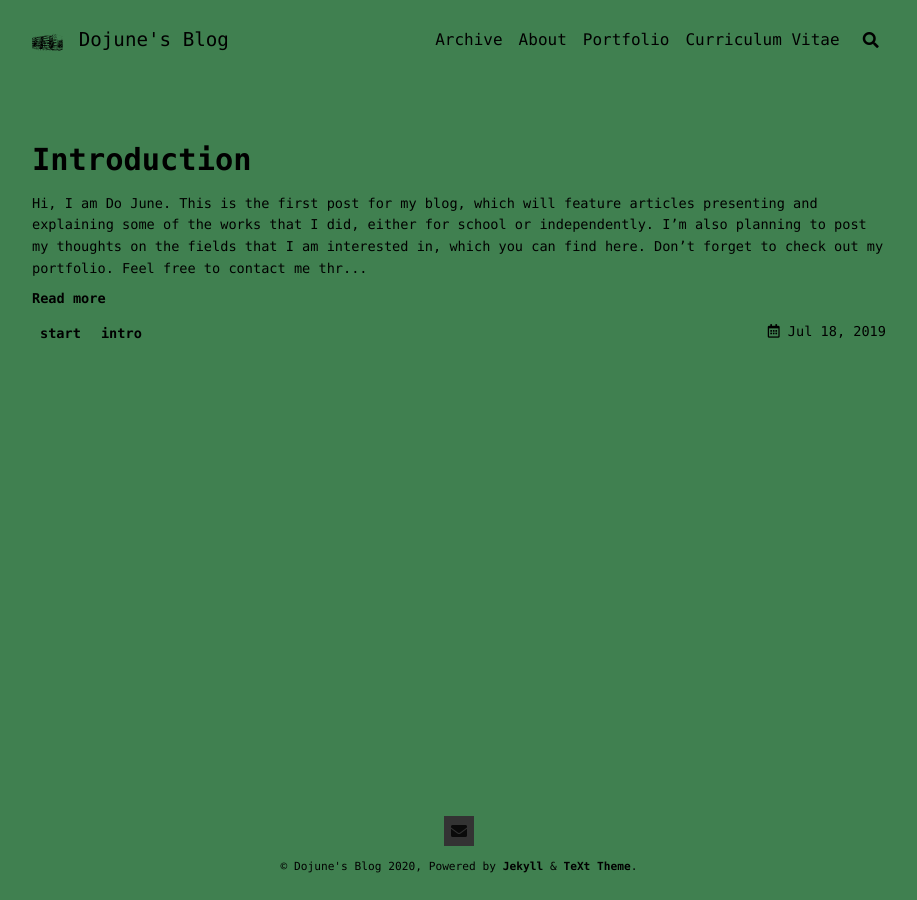
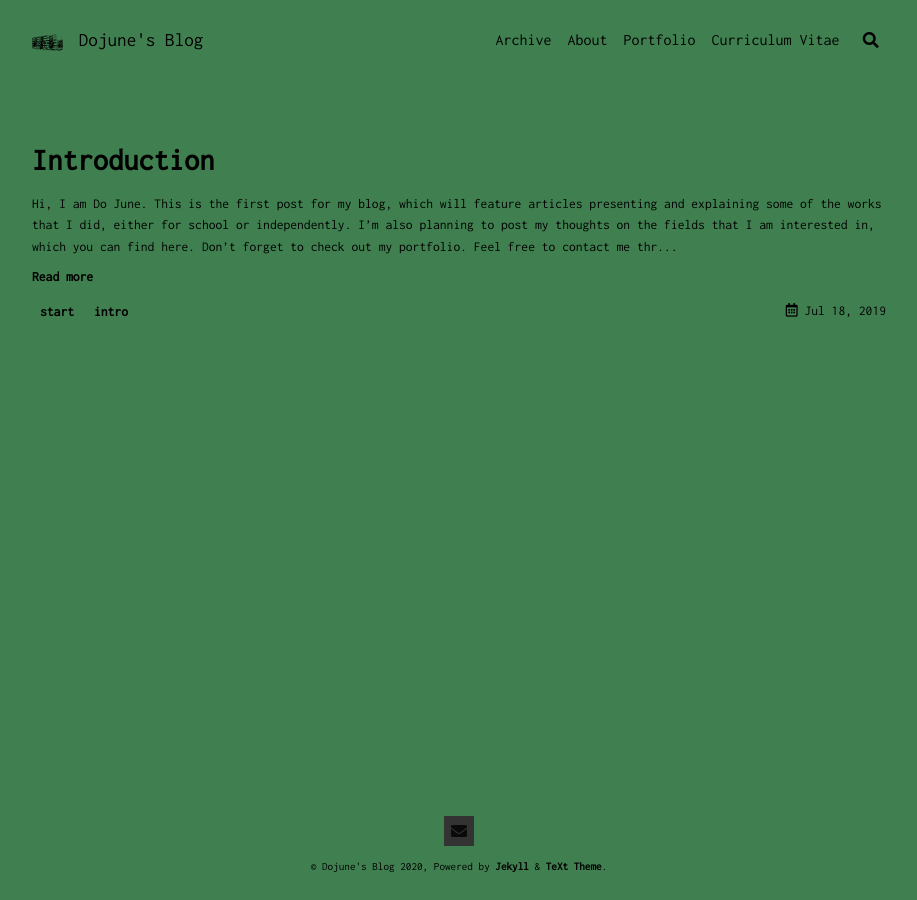
Before and after one commit to mindojune/mindojune.github.io, a Jekyll site: the page built from index.html, in a window 1280 px wide. Shown: the whole page, without its empty margins (181-1098 px from the left). Built offline with Jekyll 4.4.1, drawn with Linux system fonts in a browser that asks for light colours; nearby versions of some CDN libraries; the list of posts is cut into pages by our own code.

Commit message:
Update _variables.scss

```diff
--- a/_sass/common/_variables.scss
+++ b/_sass/common/_variables.scss
@@ -3,7 +3,7 @@ $base: (
   //font-family:            ('Source Sans Pro', sans-serif),
   //font-family:            ('Roboto', sans-serif),
   //font-family:            ('Open Sans', sans-serif),
-  font-family:            ('Menlo', monospace),
+  font-family:            ('Inconsolata', monospace),
   //font-family:            ('Lato', sans-serif),
   //font-family:            ('Open Sans', sans-serif),
   //font-family:            ('Inconsolata', monospace),
```
